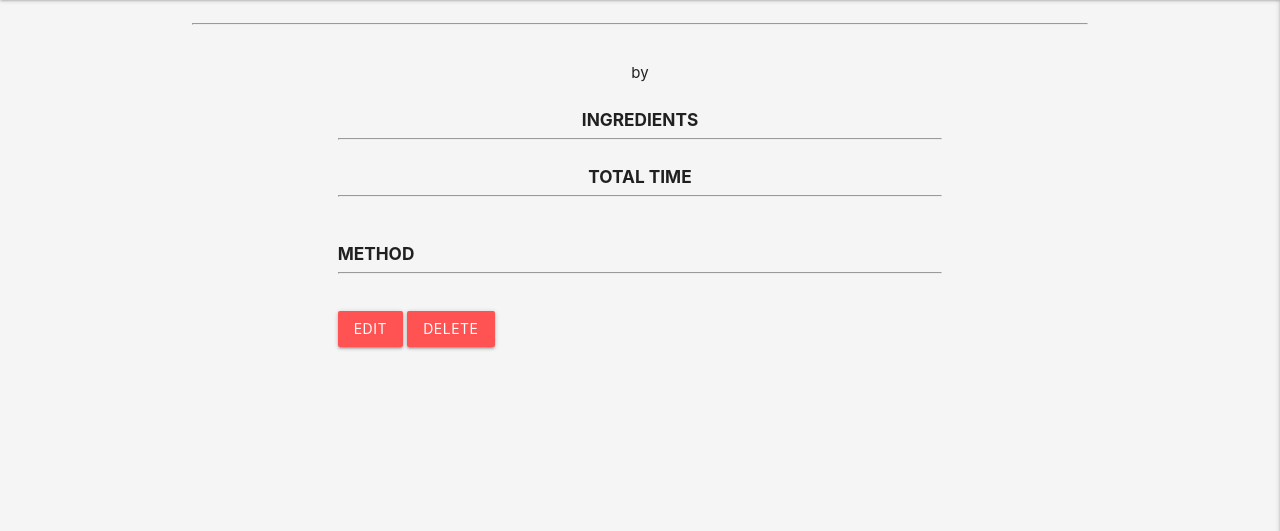
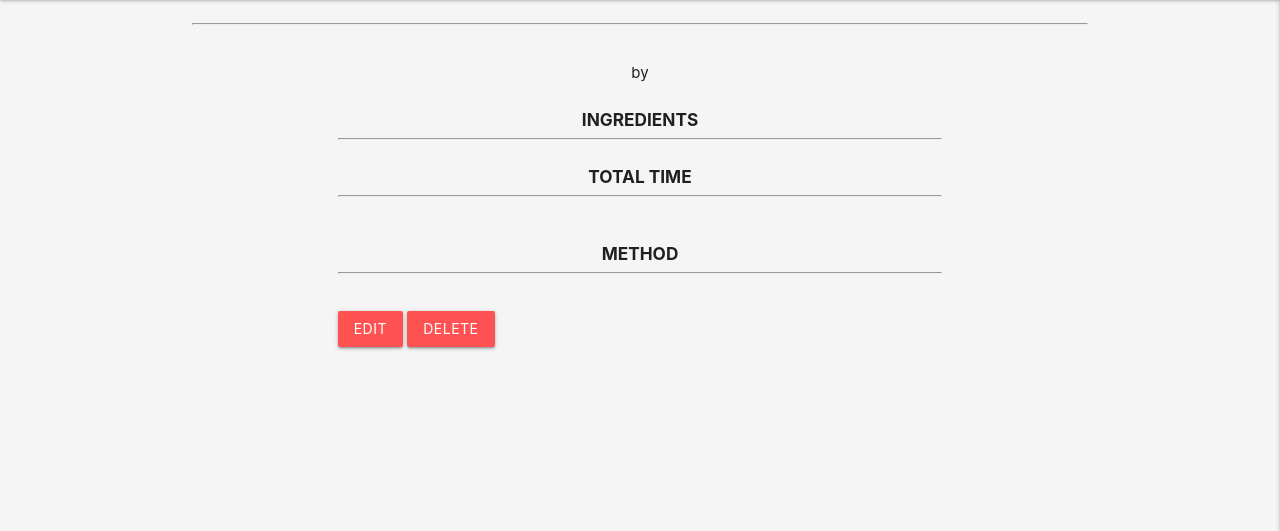
Before and after one commit to mion93/itadakimasu, a Flask app: template templates/view_recipe.html in a window 1280 px wide. Shown: the part 65-596 px from the top of the page. Run offline with Flask 2, Linux system fonts and the light colour scheme; the template is opened without the code that fills it, so the values that code supplies are empty; some libraries are stand-ins or nearby versions; some web fonts are replaced.

Commit message:
fixing headings alignment

```diff
--- a/templates/view_recipe.html
+++ b/templates/view_recipe.html
@@ -32,7 +32,7 @@
 </div>
 
 <div class="row">
-    <div class="col s12">
+    <div class="col s12 center-align">
     <h6><b>METHOD</b></h6>
     <hr>
         <p style="font-size: 17px; text-align: justify;"> {{ recipe.method }}</p>
```
